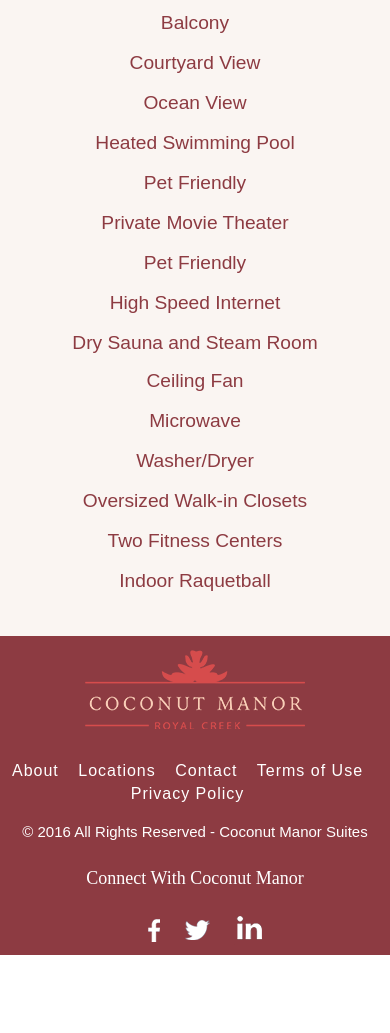
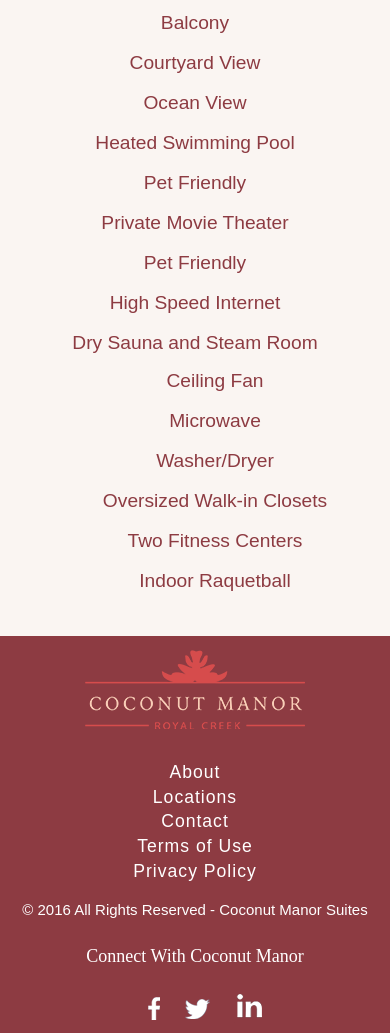
Before and after one commit to mnimmz/coconut-manor-suites, a plain HTML site: page index.html in a window 390 px wide. Shown: the part 2226-3259 px from the top of the page. Before the commit the page ends 3181 px from the top, so only its background shows below. Drawn offline with nearby package versions, Linux system fonts and the light colour scheme; a script that the page names is missing.

Commit message:
changed structure of ul's
*Can’t put a div in an UL*

```diff
--- a/css/main.css
+++ b/css/main.css
@@ -275,9 +275,13 @@ header .banner-img {
   padding-top: 20px;
 }
 
+ul.amenities-list {
+  list-style: none;
+}
+
 ul .left-side {
   padding-top: 60px;
-  padding-left: 20%;
+  padding-left: 10%;
   font-size: 26px;
   font-family: 'Athelas', sans-serif;
 
@@ -286,7 +290,7 @@ ul .left-side {
 ul .right-side {
   position: absolute;
   top: 19.1%;
-  padding-left: 60%;
+  padding-left: 57%;
   font-size: 26px;
   font-family: 'Athelas', sans-serif;
 }
@@ -299,9 +303,10 @@ footer {
   background-color: #8d3b42;
   width: 100%;
   clear: right;
-  height: 210px;
+  /*height: 210px;*/
   margin-top: 800px;
   position: absolute;
+
 }
 
 footer img {
@@ -625,13 +630,25 @@ footer ul li a:hover {
     margin-bottom: 40px;
   }
 
+  ul.left-bullet {
+    list-style: none;
+    padding-left: 0;
+  }
+
   ul .left-side {
     padding-top: 10px;
     padding-left: 0;
     font-size: 1.2rem;
     text-align: center;
     list-style: none;
+
   }
+
+
+  ul.right-bullet {
+    list-style: none;
+  }
+
 
   ul .right-side {
     position: relative;
@@ -655,11 +672,27 @@ footer ul li a:hover {
   footer ul {
     text-align: center;
     color: white;
+
+  }
+
+  footer ul li {
+    display: block;
+    padding-left: 0;
+    padding-right: 0;
+    font-size: 1.1rem;
+  }
+
+  footer ul li a {
+    padding-bottom: 5px;
   }
 
   .footer-left {
     float: none;
     padding-left: 0;
+  }
+
+  li.footer-left-content {
+    padding-right: 0;
   }
 
   .social-media {
@@ -775,6 +808,16 @@ footer ul li a:hover {
     text-align: justify;
   }
 
+  /* amenities */
+
+  ul.left-bullet {
+    list-style: none;
+  }
+
+  ul.right-bullet {
+    list-style: none;
+  }
+
 }
 
 @media only screen and (max-width: 800px) {
@@ -874,6 +917,14 @@ footer ul li a:hover {
     font-size: 1.2rem;
     list-style: none;
     bottom: 2px;
+  }
+
+  ul.left-bullet {
+    list-style: none;
+  }
+
+  ul.right-bullet {
+    list-style: none;
   }
 
 /* footer */
--- a/index.html
+++ b/index.html
@@ -79,10 +79,12 @@ Nullam id dolor id nibh ultricies vehicula ut id elit. Sed posuere consectetur e
           </div>
 
             <div class="apartment-amenities">
+
               <h2 class="amenities-title">Apartment Amenities</h2>
 
               <ul class="amenities-list">
-                <div class="left-side">
+                <li class="left-side">
+                  <ul class="left-bullet">
                     <li>Balcony</li>
                     <li>Courtyard View</li>
                     <li>Ocean View</li>
@@ -92,16 +94,19 @@ Nullam id dolor id nibh ultricies vehicula ut id elit. Sed posuere consectetur e
                     <li>Pet Friendly</li>
                     <li>High Speed Internet</li>
                     <li>Dry Sauna and Steam Room</li>
-                </div>
+                  </ul>
+                </li>
 
-                <div class="right-side">
+                <li class="right-side">
+                  <ul class="right-bullet">
                     <li>Ceiling Fan</li>
                     <li>Microwave</li>
                     <li>Washer/Dryer</li>
                     <li>Oversized Walk-in Closets</li>
                     <li>Two Fitness Centers</li>
                     <li>Indoor Raquetball</li>
-                </div>
+                  </ul>
+                </li>
               </ul>
 
             </div>
@@ -113,13 +118,15 @@ Nullam id dolor id nibh ultricies vehicula ut id elit. Sed posuere consectetur e
           <div class="footer-left">
           <img src="images/coconut-manor-logo-1.png" alt="Coconut Manor logo">
             <ul>
-              <div class="footer-left-content">
+              <li class="footer-left-content">
+                <ul>
                   <li><a href="#">About</a></li>
                   <li><a href="#">Locations</a></li>
                   <li><a href="#">Contact</a></li>
                   <li><a href="#">Terms of Use</a></li>
                   <li><a href="#">Privacy Policy</a></li>
-              </div>
+                </ul>
+              </li>
             </ul>
 
             <p class="copyright">&copy; 2016 All Rights Reserved - Coconut Manor Suites</p>
```
Lines whose indentation alone changed are shown as unchanged.
